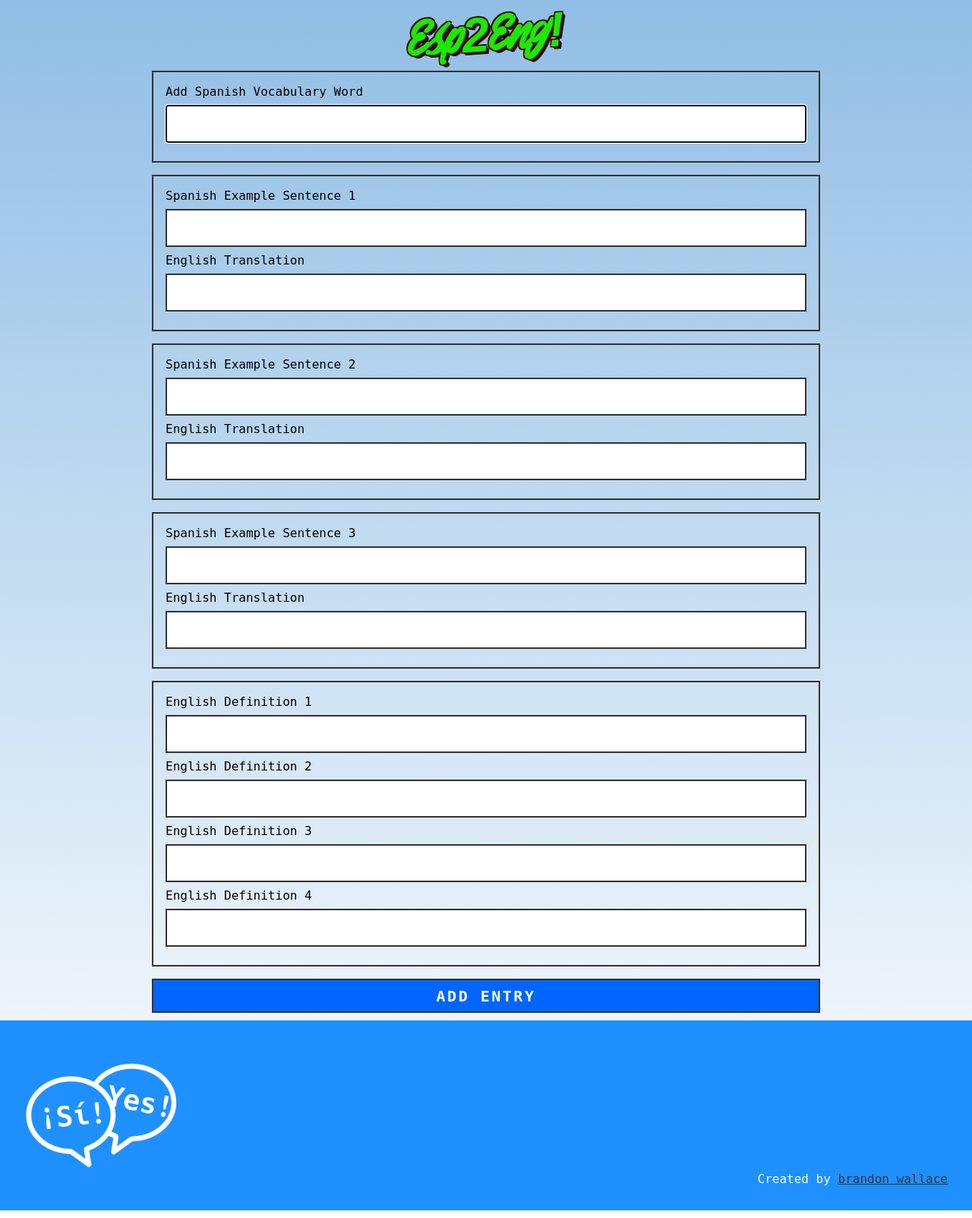
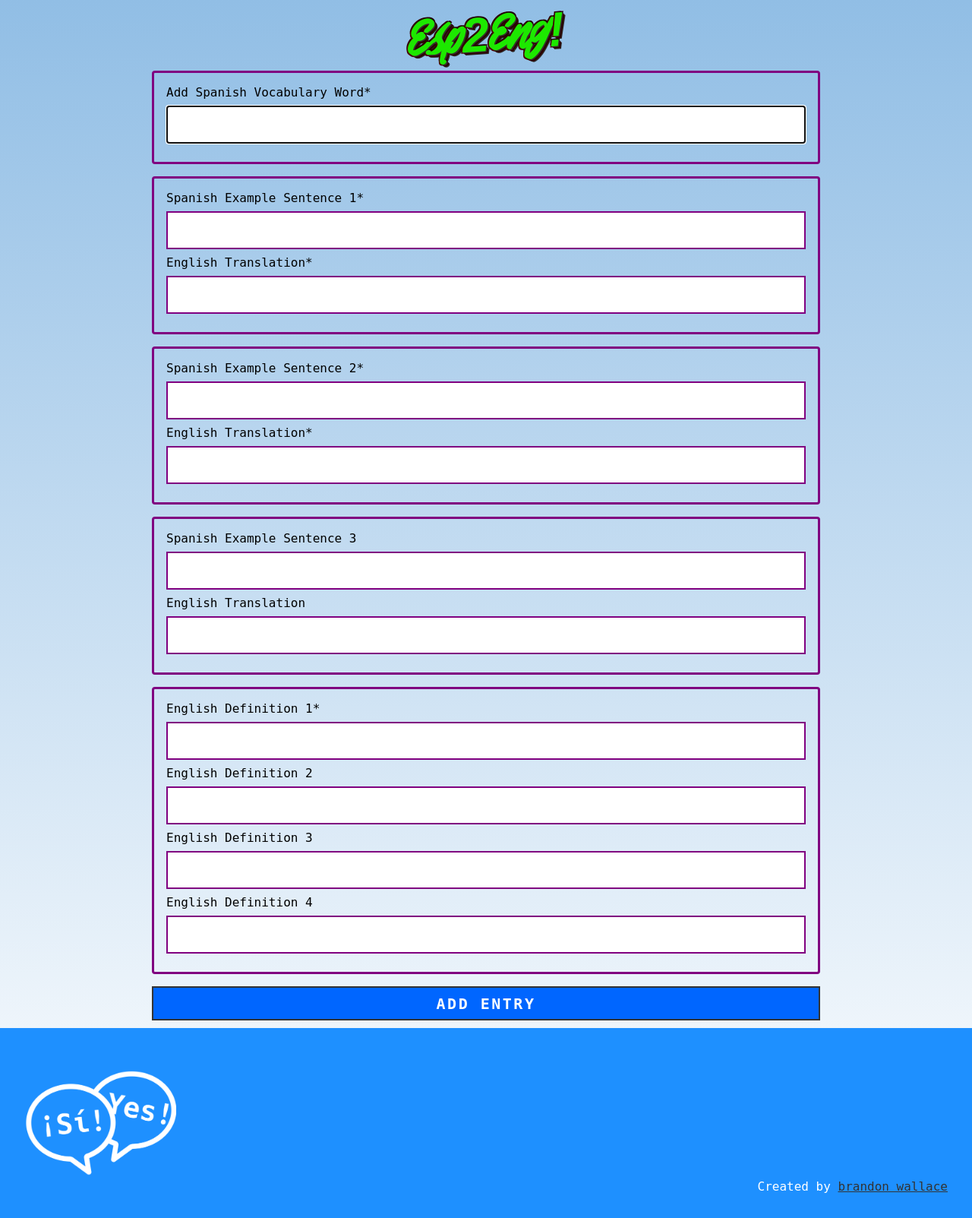
Before and after one commit to brandon-wallace/esp2eng, a Flask app: page /add-word in a window 1280 px wide. Shown: the part 80-1683 px from the top of the page at 76% size. Run offline with Flask 2, Linux system fonts and the light colour scheme; the visitor is signed in with stand-in values (Sample User, id 1); data comes from the database, SQL or seed files in the repository; some libraries are stand-ins or nearby versions.

Commit message:
Improve style

```diff
--- a/application/forms.py
+++ b/application/forms.py
@@ -45,19 +45,19 @@ class LoginForm(FlaskForm):
 class AddEntryForm(FlaskForm):
     '''Add entry form'''
 
-    word_es = StringField('Add Spanish Vocabulary Word',
+    word_es = StringField('Add Spanish Vocabulary Word*',
                           validators=[InputRequired()])
-    sentence1_es = StringField('Spanish Example Sentence 1',
+    sentence1_es = StringField('Spanish Example Sentence 1*',
                                validators=[InputRequired()])
-    sentence1_en = StringField('English Translation',
+    sentence1_en = StringField('English Translation*',
                                validators=[InputRequired()])
-    sentence2_es = StringField('Spanish Example Sentence 2',
+    sentence2_es = StringField('Spanish Example Sentence 2*',
                                validators=[InputRequired()])
-    sentence2_en = StringField('English Translation',
+    sentence2_en = StringField('English Translation*',
                                validators=[InputRequired()])
     sentence3_es = StringField('Spanish Example Sentence 3')
     sentence3_en = StringField('English Translation')
-    definition1_en = StringField('English Definition 1',
+    definition1_en = StringField('English Definition 1*',
                                  validators=[InputRequired()])
     definition2_en = StringField('English Definition 2')
     definition3_en = StringField('English Definition 3')
--- a/application/static/css/style.css
+++ b/application/static/css/style.css
@@ -221,10 +221,11 @@ form {
 
 .form__div {
     padding: 1rem;
+    border-radius: 4px;
     margin-bottom: 1rem;
+    border: 3px solid purple;
     -webkit-box-sizing: border-box;
             box-sizing: border-box;
-    border: 2px solid var(--fg, #333333);
 }
 
 .form__div label {
@@ -245,9 +246,9 @@ form {
     font-weight: bold;
     font-family: inherit;
     margin-bottom: .5rem;
+    border: 2px solid purple;
     -webkit-box-sizing: border-box;
             box-sizing: border-box;
-    border: 2px solid var(--fg, #333333);
 }
 
 .form__error {
```
